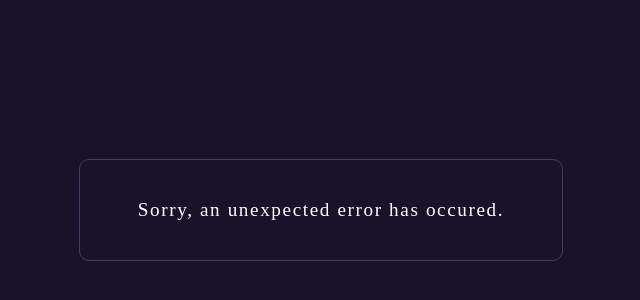
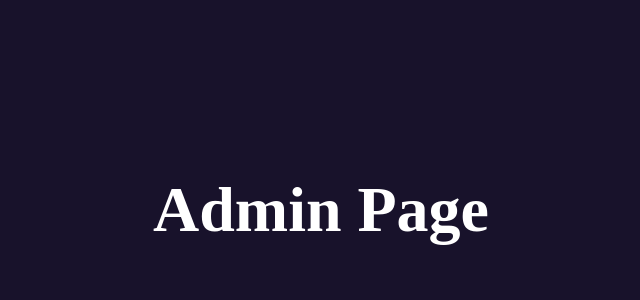
Before and after one commit to hacagahasanli/role-based-auth-via-routing, a React (Vite) app: page /admin in a window 1280 px wide. Shown: the part 150-450 px from the top of the page, without its empty margins (319-959 px from the left). Built offline with nearby package versions, Linux system fonts and the light colour scheme.

Commit message:
Routers added and Context API setup

```diff
--- a/src/components/Login/index.jsx
+++ b/src/components/Login/index.jsx
@@ -1,9 +1,12 @@
+import { useContext } from "react";
 import { useNavigate } from "react-router-dom";
 import styled from "styled-components";
 import { quotes } from "../../constants";
+import { AuthContext } from "../../context";
 import { Card } from "../../shared/Card";
 
 export const Login = () => {
+    // let { count, countInc } = useContext(AuthContext)
     const randomQuote = Math.floor(Math.random() * 12) + 1;
     const { quote, writer } = quotes[randomQuote]
 
@@ -11,9 +14,14 @@ export const Login = () => {
 
     const navigateHandler = () => navigate("/", { replace: true })
 
+    const loginHandler = (e) => {
+        e.preventDefault();
+
+    }
+
     return <Card>
         <h2 style={{ color: "white", marginTop: "2.3rem" }}>Login</h2>
-        <InputContainer>
+        <InputContainer onSubmit={(e) => loginHandler(e)}>
             <Input type="text" placeholder="Username" />
             <Input type="password" placeholder="Password" />
             <Button type="submit">Login</Button>
@@ -45,8 +53,8 @@ const Back = styled.span`
 
 `
 const Quote = styled.span`
-    margin-top: 3rem;
-    padding: 1rem;
+    margin-top: 2.2rem;
+    padding: 0 1.3rem;
     font-size: 1.2rem;
     color: #ffffff;
     text-align: center;
@@ -79,6 +87,7 @@ const Button = styled.button`
     border: 1px solid #635985;
     border-radius: 3px;
     background: #443C68;
+    cursor: pointer;
 
     :hover{
         background:#635985
--- /dev/null
+++ b/src/context/AuthProvider/index.jsx
@@ -0,0 +1,15 @@
+import { createContext, useState } from "react";
+
+export const AuthContext = createContext();
+
+const AuthProvider = ({ children }) => {
+    let [count, setCount] = useState(0)
+
+    return (
+        <AuthContext.Provider value={{ count, setCount }}>
+            {children}
+        </AuthContext.Provider>
+    )
+}
+
+export default AuthProvider;
--- /dev/null
+++ b/src/context/index.jsx
@@ -0,0 +1,3 @@
+import AuthProvider, { AuthContext } from "./AuthProvider";
+
+export { AuthProvider, AuthContext }
--- a/src/shared/PageEntrance/index.jsx
+++ b/src/shared/PageEntrance/index.jsx
@@ -1,15 +1,16 @@
 import styled from "styled-components"
 
-export const PageEntrance = (pageName) => {
-    return <Entrance>{`${pageName} Page`}</Entrance>
+export const PageEntrance = ({ name }) => {
+    return <Entrance>{`${name} Page`}</Entrance>
 }
 
 const Entrance = styled.div`
-    width: 100%;
-    min-height: 90vh;
+    width: max-content;
+    min-height: 100%;
     display: flex;
     justify-content: center;
     align-items: center;
-    font-size: 6rem;
+    font-size: 4rem;
     font-weight: 600;
+    color: #ffffff;
 `
```
Also changed, not shown: src/App.jsx (+5 -2 lines), src/routers/index.jsx (+30 -3 lines).
